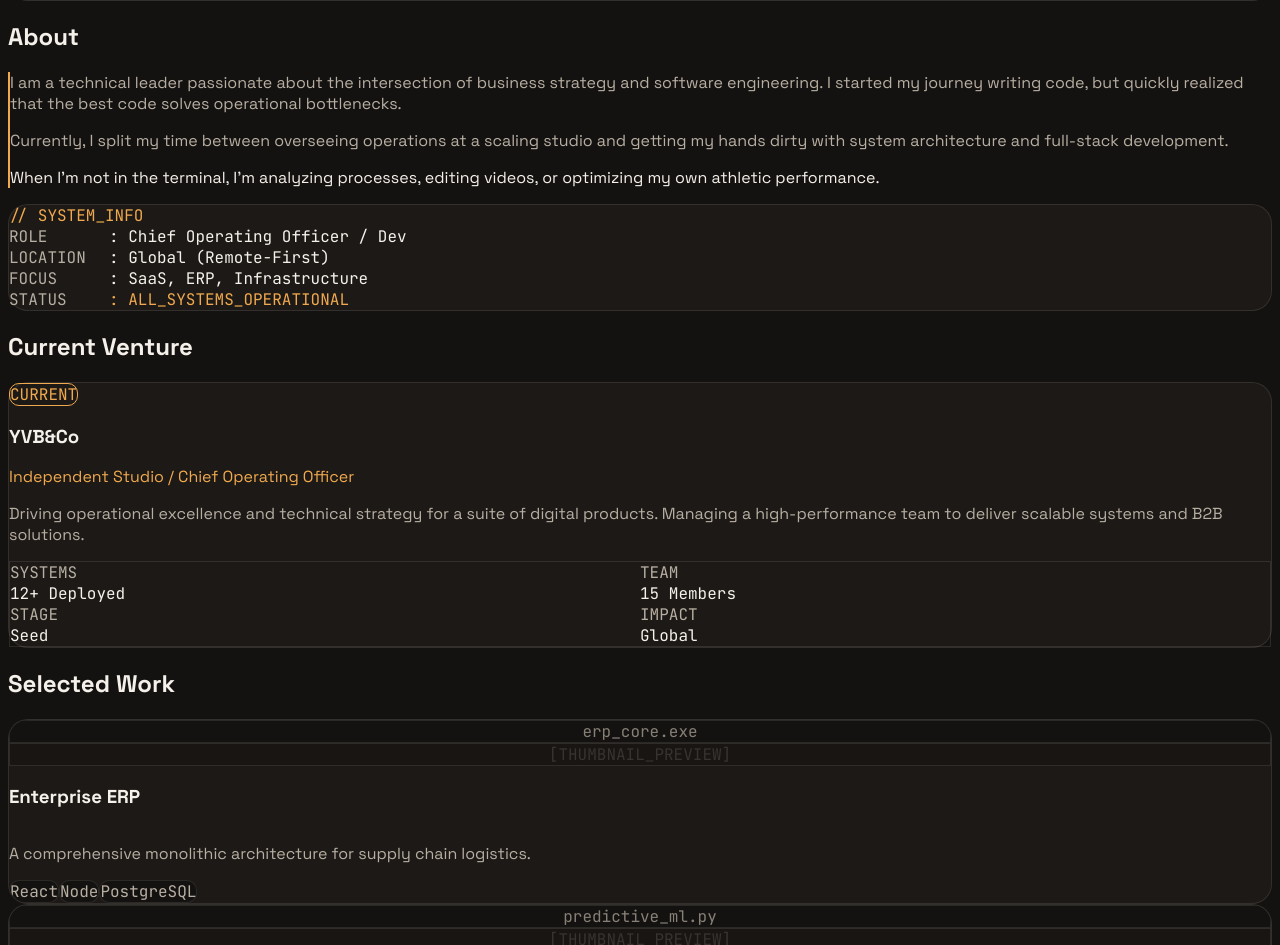
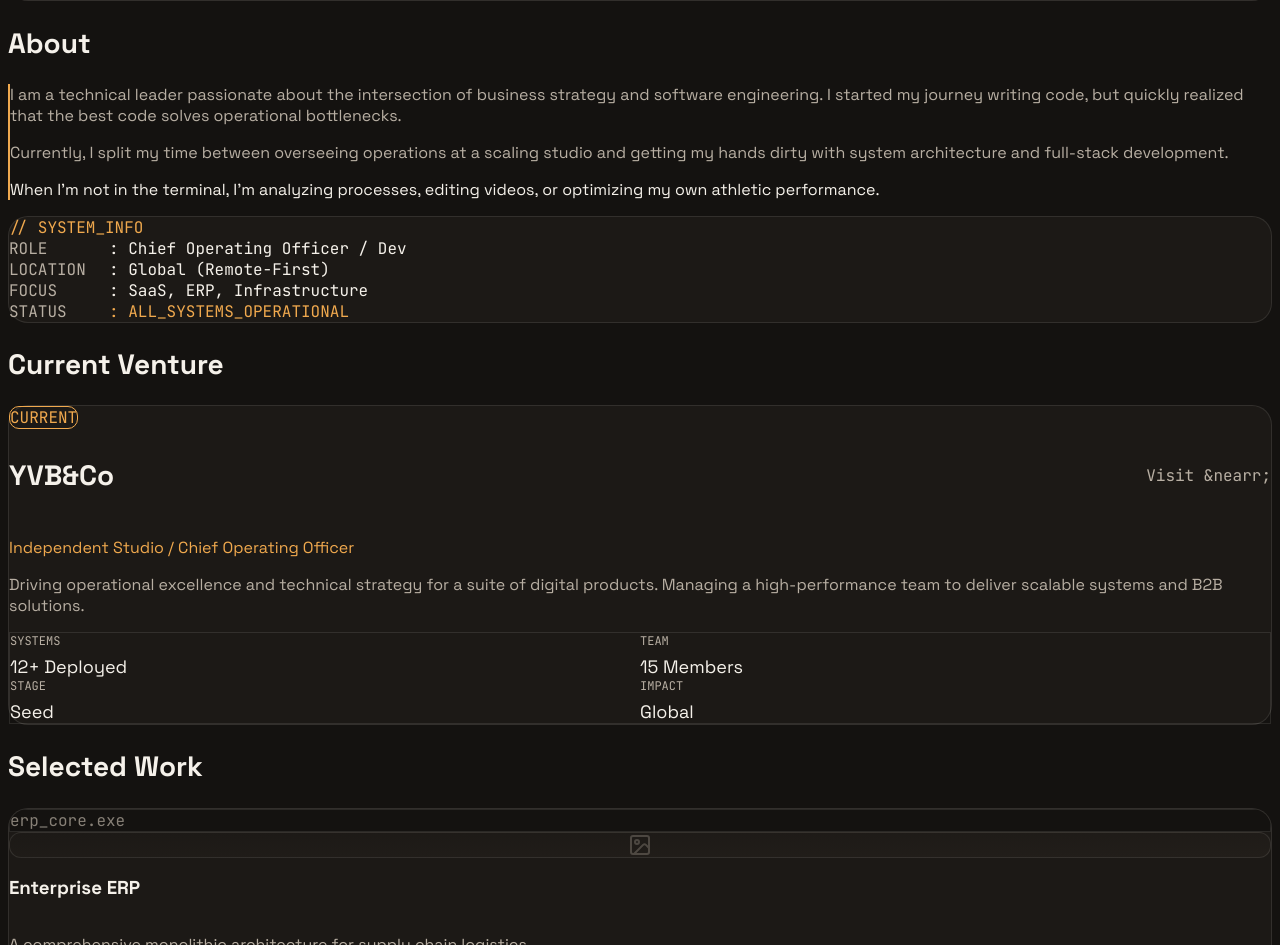
Before and after one commit to bnyashavanth-prog/yashavnthbn-profile, a Next.js app: page / in a window 1280 px wide. Shown: the part 1855-2800 px from the top of the page. Built offline with nearby package versions, Linux system fonts and the light colour scheme.

Commit message:
Fix critical UI bugs: placeholder, card spacing, headings, grid rows

```diff
--- a/src/app/page.tsx
+++ b/src/app/page.tsx
@@ -1,6 +1,6 @@
 "use client";
 
-import React, { useState, useEffect, useRef } from "react";
+import React, { useState, useEffect } from "react";
 
 export default function Home() {
   const [time, setTime] = useState("");
@@ -8,7 +8,6 @@
   const [skillsVisible, setSkillsVisible] = useState(false);
 
   useEffect(() => {
-    // Clock
     const updateTime = () => {
       const now = new Date();
       setTime(now.toLocaleTimeString("en-US", { hour12: false }));
@@ -16,7 +15,6 @@
     updateTime();
     const timer = setInterval(updateTime, 1000);
 
-    // Intersection Observer for Nav
     const observer = new IntersectionObserver(
       (entries) => {
         entries.forEach((entry) => {
@@ -40,17 +38,15 @@
     };
   }, []);
 
-  const navLinks = ["home", "about", "work", "skills", "contact"];
+  const navLinks = ["home", "about", "company", "work", "skills", "contact"];
 
   return (
     <div className="bg-[#141210] min-h-screen text-[#F5F1EA] font-sans selection:bg-[#F0A94E] selection:text-[#141210]">
-      {/* Global Nav */}
       <nav className="fixed top-0 left-0 w-full z-50 bg-[#141210]/90 backdrop-blur-md border-b border-default px-6 py-4 flex justify-between items-center text-sm font-mono">
         <div className="flex-1 hidden md:block">
           <span className="text-[#F0A94E]">&gt;</span> yashavnth@portfolio:~
         </div>
 
-        {/* Mobile Menu Icon (Placeholder for functionality) */}
         <div className="md:hidden flex-1 font-bold text-[#F0A94E]">
           &gt; menu
         </div>
@@ -60,7 +56,7 @@
             <a
               key={link}
               href={`#${link}`}
-              className={`focus-ring capitalize transition-colors pb-1 ${
+              className={`focus-ring capitalize transition-colors pb-1 no-underline ${
                 activeSection === link
                   ? "border-b-2 border-[#F0A94E] text-[#F0A94E]"
                   : "text-[#B8AFA3] hover:text-[#F5F1EA]"
@@ -78,16 +74,16 @@
         </div>
       </nav>
 
-      <main className="max-w-6xl mx-auto px-6 pt-32 pb-24 space-y-32">
-        {/* 1. HERO */}
-        <section id="home" className="grid md:grid-cols-2 gap-12 items-center min-h-[80vh]">
+      <main className="max-w-6xl mx-auto px-6 pt-32 pb-24">
+
+        <section id="home" className="grid md:grid-cols-2 gap-12 items-center min-h-[80vh] my-16">
           <div className="space-y-6">
             <div className="font-mono text-[#B8AFA3] text-sm fade-in-up" style={{ animationDelay: "0.1s" }}>
               // building digital solutions
             </div>
 
-            <h1 className="text-5xl md:text-7xl font-bold leading-tight tracking-tight">
-              <div className="inline-block overflow-hidden whitespace-nowrap border-r-2 border-transparent max-w-full sm:typewriter">Yashavnth</div><br />
+            <h1 className="text-5xl md:text-7xl font-bold font-sans leading-tight tracking-tight">
+              <div className="inline-block overflow-hidden whitespace-nowrap border-r-2 border-transparent max-w-full sm:typewriter text-[#F5F1EA]">Yashavnth</div><br />
               <div className="text-[#F0A94E] fade-in-up" style={{ animationDelay: "1.1s" }}>BN.</div>
             </h1>
 
@@ -101,25 +97,25 @@
             </p>
 
             <div className="flex flex-wrap gap-4 pt-4 fade-in-up" style={{ animationDelay: "1.7s" }}>
-              <a href="#work" className="px-6 py-3 rounded-full bg-[#F0A94E] text-[#141210] font-bold focus-ring hover:bg-[#F0A94E]/90 transition-colors">
+              <a href="#work" className="px-6 py-3 rounded-full bg-[#F0A94E] text-[#141210] font-bold focus-ring hover:bg-[#F0A94E]/90 transition-colors no-underline">
                 &rarr; View My Work
               </a>
-              <a href="#contact" className="px-6 py-3 rounded-full border border-default hover:border-[#F0A94E] hover:text-[#F0A94E] focus-ring transition-colors">
+              <a href="#contact" className="px-6 py-3 rounded-full border border-default hover:border-[#F0A94E] hover:text-[#F0A94E] focus-ring transition-colors no-underline text-[#F5F1EA]">
                 Get In Touch
               </a>
             </div>
 
             <div className="grid grid-cols-3 gap-6 pt-12 fade-in-up" style={{ animationDelay: "1.9s" }}>
               <div className="border-l border-[#F0A94E] pl-4 font-mono text-xs">
-                <div className="text-[#F5F1EA] text-lg font-bold mb-1">5+</div>
+                <div className="text-[#F5F1EA] text-lg font-bold font-sans mb-1">5+</div>
                 <div className="text-[#B8AFA3]">Projects Built</div>
               </div>
               <div className="border-l border-[#F0A94E] pl-4 font-mono text-xs">
-                <div className="text-[#F5F1EA] text-lg font-bold mb-1">3+</div>
+                <div className="text-[#F5F1EA] text-lg font-bold font-sans mb-1">3+</div>
                 <div className="text-[#B8AFA3]">Years Exp</div>
               </div>
               <div className="border-l border-[#F0A94E] pl-4 font-mono text-xs">
-                <div className="text-[#F5F1EA] text-lg font-bold mb-1">&infin;</div>
+                <div className="text-[#F5F1EA] text-lg font-bold font-sans mb-1">&infin;</div>
                 <div className="text-[#B8AFA3]">Learning Always</div>
               </div>
             </div>
@@ -127,9 +123,6 @@
 
           <div className="relative fade-in" style={{ animationDelay: "2.1s" }}>
             <div className="aspect-[4/5] bg-[#1C1916] rounded-[20px] border-default relative overflow-hidden flex items-center justify-center">
-              <div className="text-[#B8AFA3]/30 font-mono text-sm">[PORTRAIT PHOTO]</div>
-
-              {/* SVG Overlay */}
               <svg className="absolute inset-0 w-full h-full pointer-events-none" viewBox="0 0 400 500">
                 <g stroke="rgba(240, 169, 78, 0.4)" strokeWidth="1" fill="none">
                   <path d="M100,100 L200,200 L300,150" />
@@ -153,13 +146,12 @@
           </div>
         </section>
 
-        {/* 2. ABOUT */}
-        <section id="about" className="grid md:grid-cols-2 gap-12 items-start scroll-mt-24">
+        <section id="about" className="grid md:grid-cols-2 gap-12 items-start scroll-mt-24 my-16">
           <div className="space-y-6">
-            <h2 className="text-2xl font-bold flex items-center gap-3">
+            <h2 className="text-[28px] font-bold font-sans text-[#F5F1EA] flex items-center gap-3">
               <span className="w-2 h-2 rounded-full bg-[#F0A94E]"></span> About
             </h2>
-            <div className="border-l-2 border-[#F0A94E] pl-6 space-y-4 text-[#B8AFA3] leading-relaxed">
+            <div className="border-l-2 border-[#F0A94E] pl-6 space-y-4 text-[#B8AFA3] font-sans leading-relaxed">
               <p>
                 I am a technical leader passionate about the intersection of business strategy and software engineering. I started my journey writing code, but quickly realized that the best code solves operational bottlenecks.
               </p>
@@ -172,65 +164,63 @@
             </div>
           </div>
 
-          <div className="bg-[#1C1916] rounded-[20px] p-8 border-default font-mono text-sm space-y-4">
+          <div className="bg-[#1C1916] rounded-[20px] p-6 border-default font-mono text-sm space-y-4">
             <div className="text-[#F0A94E] mb-6">// SYSTEM_INFO</div>
             <div className="grid grid-cols-[100px_1fr] gap-2">
               <div className="text-[#B8AFA3]">ROLE</div>
-              <div>: Chief Operating Officer / Dev</div>
+              <div className="text-[#F5F1EA]">: Chief Operating Officer / Dev</div>
               <div className="text-[#B8AFA3]">LOCATION</div>
-              <div>: Global (Remote-First)</div>
+              <div className="text-[#F5F1EA]">: Global (Remote-First)</div>
               <div className="text-[#B8AFA3]">FOCUS</div>
-              <div>: SaaS, ERP, Infrastructure</div>
+              <div className="text-[#F5F1EA]">: SaaS, ERP, Infrastructure</div>
               <div className="text-[#B8AFA3]">STATUS</div>
               <div className="text-[#F0A94E]">: ALL_SYSTEMS_OPERATIONAL</div>
             </div>
           </div>
         </section>
 
-        {/* 3. COMPANY */}
-        <section id="company" className="scroll-mt-24">
-          <h2 className="text-2xl font-bold flex items-center gap-3 mb-8">
+        <section id="company" className="scroll-mt-24 my-16">
+          <h2 className="text-[28px] font-bold font-sans text-[#F5F1EA] flex items-center gap-3 mb-8">
             <span className="w-2 h-2 rounded-full bg-[#F0A94E]"></span> Current Venture
           </h2>
-          <div className="bg-[#1C1916] rounded-[20px] p-8 md:p-10 border-default hover:border-[#F0A94E]/50 transition-colors relative group">
-            <div className="absolute top-8 right-8 text-[#F0A94E] opacity-0 group-hover:opacity-100 transition-opacity">
-              <a href="#" className="font-mono hover:underline focus-ring rounded">Visit &nearr;</a>
-            </div>
-
-            <div className="inline-block px-3 py-1 border border-[#F0A94E] text-[#F0A94E] font-mono text-xs rounded-[10px] mb-6">
+          <div className="bg-[#1C1916] rounded-[20px] p-6 border-default transition-colors group">
+            <div className="inline-block px-3 py-1 border border-[#F0A94E] text-[#F0A94E] font-mono text-xs rounded-[10px] mb-4">
               CURRENT
             </div>
 
-            <h3 className="text-4xl font-bold mb-2">YVB&Co</h3>
-            <p className="text-xl text-[#F0A94E] mb-4">Independent Studio / Chief Operating Officer</p>
-            <p className="text-[#B8AFA3] max-w-2xl mb-8">
+            <div className="flex justify-between items-center mb-2 flex-wrap gap-4">
+              <h3 className="text-[28px] font-bold font-sans text-[#F5F1EA]">YVB&Co</h3>
+              <a href="#" className="font-mono text-[#B8AFA3] hover:text-[#F0A94E] hover:underline decoration-[#F0A94E] underline-offset-4 focus-ring rounded no-underline">Visit &nearr;</a>
+            </div>
+
+            <p className="text-lg text-[#F0A94E] mb-4 font-sans">Independent Studio / Chief Operating Officer</p>
+            <p className="text-[#B8AFA3] max-w-2xl mb-8 font-sans">
               Driving operational excellence and technical strategy for a suite of digital products. Managing a high-performance team to deliver scalable systems and B2B solutions.
             </p>
 
-            <div className="grid grid-cols-2 md:grid-cols-4 gap-6 font-mono text-sm border-t border-default pt-6">
+            <div className="grid grid-cols-2 gap-x-8 gap-y-5 border-t border-default pt-6">
               <div>
-                <div className="text-[#B8AFA3] mb-1">SYSTEMS</div>
-                <div className="text-xl text-[#F5F1EA]">12+ Deployed</div>
+                <div className="font-mono text-[12px] uppercase text-[#B8AFA3] mb-[6px]">SYSTEMS</div>
+                <div className="font-sans text-[18px] font-bold text-[#F5F1EA]">12+ Deployed</div>
               </div>
               <div>
-                <div className="text-[#B8AFA3] mb-1">TEAM</div>
-                <div className="text-xl text-[#F5F1EA]">15 Members</div>
+                <div className="font-mono text-[12px] uppercase text-[#B8AFA3] mb-[6px]">TEAM</div>
+                <div className="font-sans text-[18px] font-bold text-[#F5F1EA]">15 Members</div>
               </div>
               <div>
-                <div className="text-[#B8AFA3] mb-1">STAGE</div>
-                <div className="text-xl text-[#F5F1EA]">Seed</div>
+                <div className="font-mono text-[12px] uppercase text-[#B8AFA3] mb-[6px]">STAGE</div>
+                <div className="font-sans text-[18px] font-bold text-[#F5F1EA]">Seed</div>
               </div>
               <div>
-                <div className="text-[#B8AFA3] mb-1">IMPACT</div>
-                <div className="text-xl text-[#F5F1EA]">Global</div>
+                <div className="font-mono text-[12px] uppercase text-[#B8AFA3] mb-[6px]">IMPACT</div>
+                <div className="font-sans text-[18px] font-bold text-[#F5F1EA]">Global</div>
               </div>
             </div>
           </div>
         </section>
 
-        {/* 4. WORK */}
-        <section id="work" className="scroll-mt-24">
-          <h2 className="text-2xl font-bold flex items-center gap-3 mb-8">
+        <section id="work" className="scroll-mt-24 my-16">
+          <h2 className="text-[28px] font-bold font-sans text-[#F5F1EA] flex items-center gap-3 mb-8">
             <span className="w-2 h-2 rounded-full bg-[#F0A94E]"></span> Selected Work
           </h2>
           <div className="grid md:grid-cols-3 gap-6">
@@ -243,25 +233,26 @@
                 key={i}
                 className="bg-[#1C1916] rounded-[20px] border-default overflow-hidden transition-all duration-150 hover:-translate-y-1 hover:border-[#F0A94E] flex flex-col group"
               >
-                {/* Terminal Header */}
-                <div className="bg-[#141210] px-4 py-3 flex items-center gap-2 border-b border-default">
+                <div className="bg-[#141210] px-4 h-10 flex items-center gap-4 border-b border-default">
                   <div className="flex gap-1.5">
                     <div className="w-3 h-3 rounded-full bg-[#F5F1EA]/20 group-hover:bg-[#FF5F56]"></div>
                     <div className="w-3 h-3 rounded-full bg-[#F5F1EA]/20 group-hover:bg-[#FFBD2E]"></div>
                     <div className="w-3 h-3 rounded-full bg-[#F5F1EA]/20 group-hover:bg-[#27C93F]"></div>
                   </div>
-                  <div className="font-mono text-xs text-[#B8AFA3] mx-auto opacity-70">{project.file}</div>
+                  <div className="font-mono text-xs text-[#B8AFA3] opacity-70">{project.file}</div>
                 </div>
 
-                {/* Thumbnail Placeholder */}
-                <div className="h-40 bg-[#141210]/50 border-b border-default flex items-center justify-center text-[#B8AFA3]/20 font-mono text-sm">
-                  [THUMBNAIL_PREVIEW]
+                <div className="aspect-video bg-gradient-to-br from-[#1C1916] to-[#221E1A] m-4 rounded-[12px] flex items-center justify-center border border-default">
+                  <svg width="24" height="24" viewBox="0 0 24 24" fill="none" stroke="#B8AFA3" strokeWidth="2" strokeLinecap="round" strokeLinejoin="round" className="opacity-30">
+                    <rect width="18" height="18" x="3" y="3" rx="2" ry="2"/>
+                    <circle cx="9" cy="9" r="2"/>
+                    <path d="m21 15-3.086-3.086a2 2 0 0 0-2.828 0L6 21"/>
+                  </svg>
                 </div>
 
-                {/* Content */}
-                <div className="p-6 flex-1 flex flex-col">
-                  <h3 className="text-xl font-bold mb-2 group-hover:text-[#F0A94E] transition-colors">{project.title}</h3>
-                  <p className="text-[#B8AFA3] text-sm mb-6 flex-1">{project.desc}</p>
+                <div className="px-6 pb-6 pt-2 flex-1 flex flex-col">
+                  <h3 className="text-xl font-bold font-sans mb-2 text-[#F5F1EA]">{project.title}</h3>
+                  <p className="text-[#B8AFA3] text-sm mb-6 flex-1 font-sans">{project.desc}</p>
 
                   <div className="flex flex-wrap gap-2 mt-auto">
                     {project.tags.map(tag => (
@@ -276,58 +267,56 @@
           </div>
         </section>
 
-        {/* 5. SKILLS */}
-        <section id="skills" className="scroll-mt-24">
-          <h2 className="text-2xl font-bold flex items-center gap-3 mb-8">
+        <section id="skills" className="scroll-mt-24 my-16">
+          <h2 className="text-[28px] font-bold font-sans text-[#F5F1EA] flex items-center gap-3 mb-8">
             <span className="w-2 h-2 rounded-full bg-[#F0A94E]"></span> Technical Skills
           </h2>
-          <div className="bg-[#1C1916] rounded-[20px] p-8 border-default font-mono text-sm md:text-base space-y-6">
+          <div className="bg-[#1C1916] rounded-[20px] p-6 border-default font-mono text-sm md:text-base space-y-6">
             <div className="flex flex-col gap-1">
               <div className="text-[#F0A94E]">$ stack --languages</div>
-              <div className={skillsVisible ? "sm:typewriter" : "opacity-0"}>[ "TypeScript", "Python", "Go", "JavaScript", "SQL", "HTML/CSS" ]</div>
+              <div className={skillsVisible ? "sm:typewriter text-[#F5F1EA]" : "opacity-0"}>[ "TypeScript", "Python", "Go", "JavaScript", "SQL", "HTML/CSS" ]</div>
             </div>
 
             <div className="flex flex-col gap-1">
               <div className="text-[#F0A94E]">$ stack --frontend</div>
-              <div className={skillsVisible ? "sm:typewriter" : "opacity-0"} style={{animationDelay: "1s"}}>[ "React", "Next.js", "Tailwind CSS", "Framer Motion", "Redux" ]</div>
+              <div className={skillsVisible ? "sm:typewriter text-[#F5F1EA]" : "opacity-0"} style={{animationDelay: "1s"}}>[ "React", "Next.js", "Tailwind CSS", "Framer Motion", "Redux" ]</div>
             </div>
 
             <div className="flex flex-col gap-1">
               <div className="text-[#F0A94E]">$ stack --backend</div>
-              <div className={skillsVisible ? "sm:typewriter" : "opacity-0"} style={{animationDelay: "2s"}}>[ "Node.js", "Express", "PostgreSQL", "Redis", "Docker", "AWS" ]</div>
+              <div className={skillsVisible ? "sm:typewriter text-[#F5F1EA]" : "opacity-0"} style={{animationDelay: "2s"}}>[ "Node.js", "Express", "PostgreSQL", "Redis", "Docker", "AWS" ]</div>
             </div>
 
             <div className="flex flex-col gap-1">
               <div className="text-[#F0A94E]">$ stack --product</div>
-              <div className={skillsVisible ? "sm:typewriter" : "opacity-0"} style={{animationDelay: "3s"}}>[ "System Design", "Agile Operations", "Figma", "Strategy" ]</div>
+              <div className={skillsVisible ? "sm:typewriter text-[#F5F1EA]" : "opacity-0"} style={{animationDelay: "3s"}}>[ "System Design", "Agile Operations", "Figma", "Strategy" ]</div>
             </div>
 
             <div className="text-[#B8AFA3] animate-pulse">_</div>
           </div>
         </section>
 
-        {/* 6. CONTACT */}
-        <section id="contact" className="scroll-mt-24 max-w-2xl">
-          <h2 className="text-2xl font-bold flex items-center gap-3 mb-8">
+        <section id="contact" className="scroll-mt-24 my-16 max-w-2xl">
+          <h2 className="text-[28px] font-bold font-sans text-[#F5F1EA] flex items-center gap-3 mb-8">
             <span className="w-2 h-2 rounded-full bg-[#F0A94E]"></span> Contact
           </h2>
-          <div className="bg-[#1C1916] rounded-[20px] p-8 border-default">
+          <div className="bg-[#1C1916] rounded-[20px] p-6 border-default">
             <div className="font-mono text-[#F0A94E] mb-8">&gt; send_message()</div>
 
             <form className="space-y-6" onSubmit={e => e.preventDefault()}>
               <div className="grid md:grid-cols-2 gap-6">
                 <div className="space-y-2">
                   <label className="font-mono text-xs text-[#B8AFA3]">name</label>
-                  <input type="text" className="w-full bg-[#141210] border-default focus:border-[#F0A94E] rounded-[10px] p-3 text-sm focus-ring outline-none transition-colors" />
+                  <input type="text" className="w-full bg-[#141210] border-default focus:border-[#F0A94E] rounded-[10px] p-3 text-sm focus-ring outline-none transition-colors text-[#F5F1EA]" />
                 </div>
                 <div className="space-y-2">
                   <label className="font-mono text-xs text-[#B8AFA3]">email</label>
-                  <input type="email" className="w-full bg-[#141210] border-default focus:border-[#F0A94E] rounded-[10px] p-3 text-sm focus-ring outline-none transition-colors" />
+                  <input type="email" className="w-full bg-[#141210] border-default focus:border-[#F0A94E] rounded-[10px] p-3 text-sm focus-ring outline-none transition-colors text-[#F5F1EA]" />
                 </div>
               </div>
               <div className="space-y-2">
                 <label className="font-mono text-xs text-[#B8AFA3]">message</label>
-                <textarea rows={4} className="w-full bg-[#141210] border-default focus:border-[#F0A94E] rounded-[10px] p-3 text-sm focus-ring outline-none transition-colors"></textarea>
+                <textarea rows={4} className="w-full bg-[#141210] border-default focus:border-[#F0A94E] rounded-[10px] p-3 text-sm focus-ring outline-none transition-colors text-[#F5F1EA]"></textarea>
               </div>
 
               <button className="w-full py-4 bg-[#F0A94E] text-[#141210] font-bold rounded-[10px] focus-ring hover:bg-[#F0A94E]/90 transition-colors font-mono">
@@ -336,13 +325,13 @@
             </form>
 
             <div className="mt-8 pt-8 border-t border-default flex flex-wrap gap-4">
-              <a href="mailto:hello@example.com" className="px-4 py-2 bg-[#141210] border-default rounded-[10px] font-mono text-xs text-[#B8AFA3] hover:text-[#F0A94E] hover:border-[#F0A94E] focus-ring transition-colors">
+              <a href="mailto:hello@example.com" className="px-4 py-2 bg-[#141210] border-default rounded-[10px] font-mono text-xs text-[#B8AFA3] hover:text-[#F0A94E] hover:border-[#F0A94E] focus-ring transition-colors no-underline">
                 email_direct
               </a>
-              <a href="#" className="px-4 py-2 bg-[#141210] border-default rounded-[10px] font-mono text-xs text-[#B8AFA3] hover:text-[#F0A94E] hover:border-[#F0A94E] focus-ring transition-colors">
+              <a href="#" className="px-4 py-2 bg-[#141210] border-default rounded-[10px] font-mono text-xs text-[#B8AFA3] hover:text-[#F0A94E] hover:border-[#F0A94E] focus-ring transition-colors no-underline">
                 github
               </a>
-              <a href="#" className="px-4 py-2 bg-[#141210] border-default rounded-[10px] font-mono text-xs text-[#B8AFA3] hover:text-[#F0A94E] hover:border-[#F0A94E] focus-ring transition-colors">
+              <a href="#" className="px-4 py-2 bg-[#141210] border-default rounded-[10px] font-mono text-xs text-[#B8AFA3] hover:text-[#F0A94E] hover:border-[#F0A94E] focus-ring transition-colors no-underline">
                 linkedin
               </a>
             </div>
@@ -350,9 +339,8 @@
         </section>
       </main>
 
-      {/* 7. FOOTER */}
       <footer className="py-8 border-t border-default text-center text-sm text-[#B8AFA3] font-mono flex items-center justify-center gap-2">
-        &copy; 2026 Yashavnth BN &mdash; built with intent. <span className="w-2 h-2 rounded-full bg-[#F0A94E] inline-block ml-2"></span>
+        &copy; 2026 Yashavnth BN &mdash; built with intent. <span className="w-2 h-2 rounded-full bg-[#F0A94E] inline-block ml-2 pulse-dot"></span>
       </footer>
     </div>
   );
```
